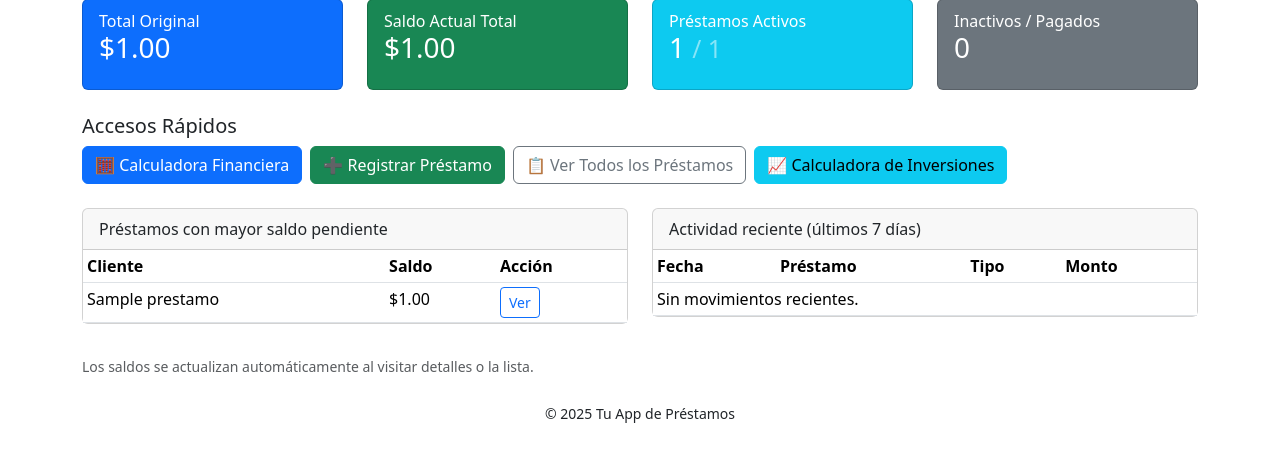
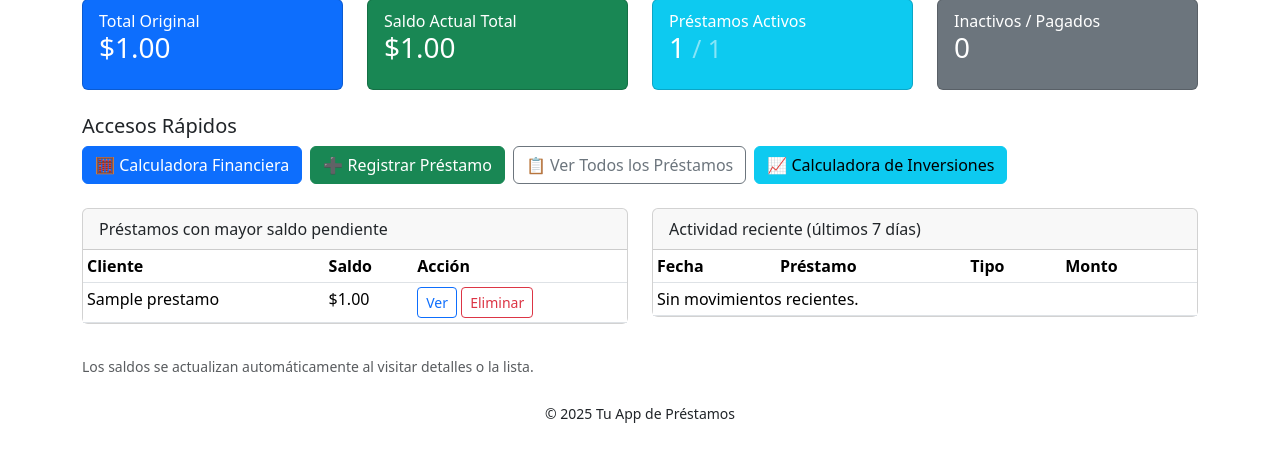
Before and after one commit to 782125-Hal/MyCalculadora60, a Django app: page / in a window 1280 px wide. Shown: the part 143-605 px from the top of the page. Run offline with Django 5.2, Linux system fonts and the light colour scheme; a user stored in the database is signed in; tables that the repository leaves empty hold one stand-in row (values such as "Sample post").

Commit message:
Dashboard: botón Eliminar junto a Ver en préstamos con mayor saldo
Enlaza a la página de confirmación de borrado existente (no elimina de
un solo clic).

Co-Authored-By: Claude Opus 4.8 (1M context) <noreply@anthropic.com>

```diff
--- a/prestamos/templates/prestamos/home.html
+++ b/prestamos/templates/prestamos/home.html
@@ -63,7 +63,10 @@
                     <tr>
                         <td>{{ p.nombre_cliente }}</td>
                         <td>${{ p.saldo_actual|floatformat:2 }}</td>
-                        <td><a href="{% url 'prestamos:detalle_prestamo' pk=p.pk %}" class="btn btn-sm btn-outline-primary">Ver</a></td>
+                        <td>
+                            <a href="{% url 'prestamos:detalle_prestamo' pk=p.pk %}" class="btn btn-sm btn-outline-primary">Ver</a>
+                            <a href="{% url 'prestamos:borrar_prestamo' prestamo_id=p.pk %}" class="btn btn-sm btn-outline-danger">Eliminar</a>
+                        </td>
                     </tr>
                     {% empty %}
                     <tr><td colspan="3">No hay préstamos activos.</td></tr>
```
